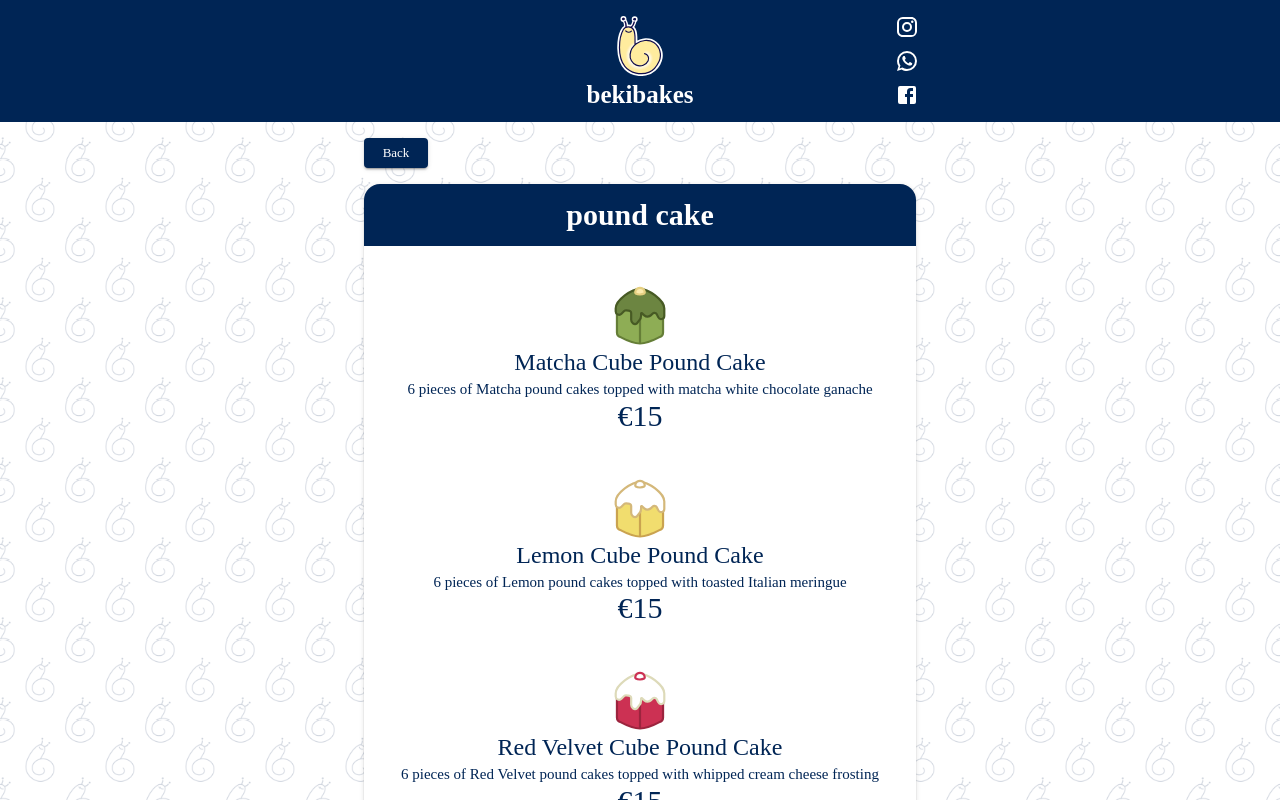
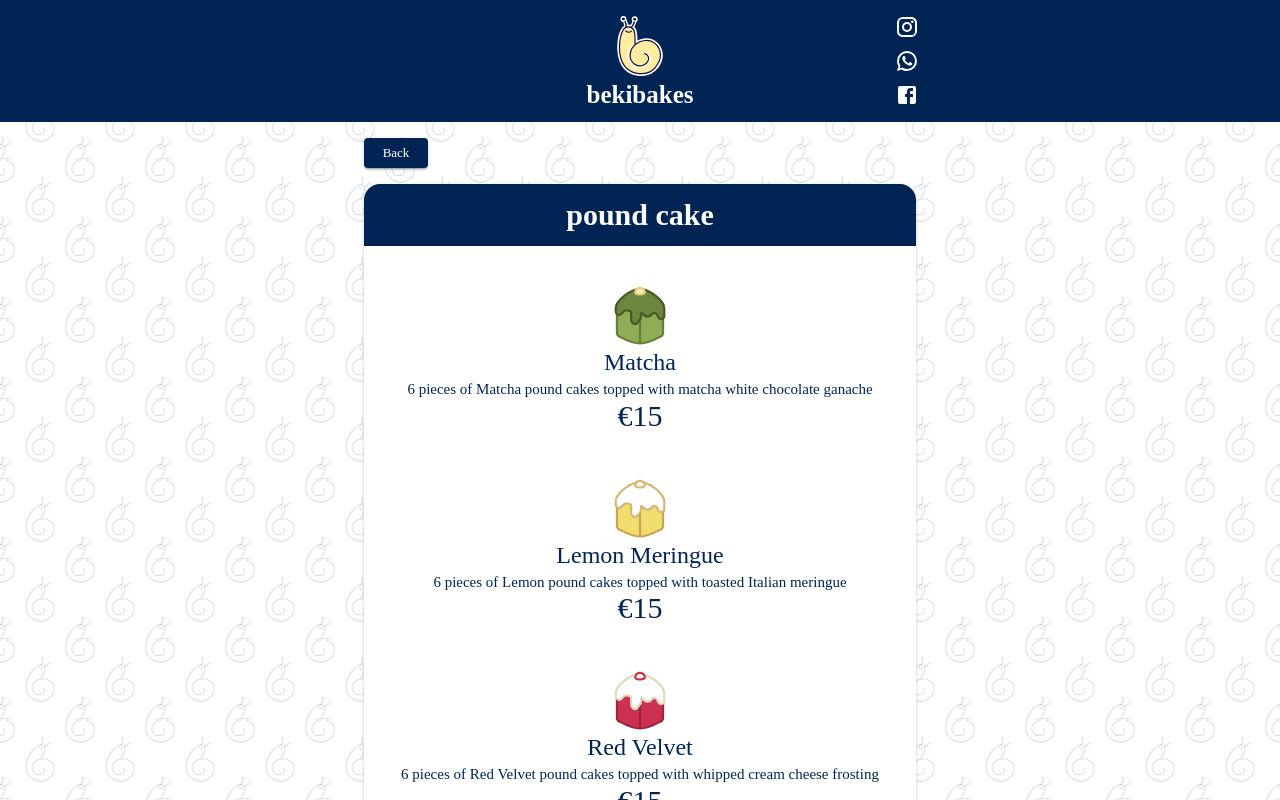
Before and after one commit to Raicuparta/beki-bakes, a Next.js app: page /menu/pound-cake in a window 1280 px wide. Shown: the top 800 px of the page. Built offline with nearby package versions, Linux system fonts and the light colour scheme; a web font is replaced by a local one.

Commit message:
Delete pound cake title

```diff
--- a/pages/menu/pound-cake.tsx
+++ b/pages/menu/pound-cake.tsx
@@ -25,21 +25,21 @@ const Menu = () => (
       }
     >
       <MenuItem
-        title="Matcha Cube Pound Cake"
+        title="Matcha"
         description="6 pieces of Matcha pound cakes topped with matcha white chocolate ganache"
         price="15"
       >
         <MatchaPoundCakeIcon />
       </MenuItem>
       <MenuItem
-        title="Lemon Cube Pound Cake"
+        title="Lemon Meringue"
         description="6 pieces of Lemon pound cakes topped with toasted Italian meringue "
         price="15"
       >
         <LemonPoundCakeIcon />
       </MenuItem>
       <MenuItem
-        title="Red Velvet Cube Pound Cake"
+        title="Red Velvet"
         description="6 pieces of Red Velvet pound cakes topped with whipped cream cheese frosting"
         price="15"
       >
```
